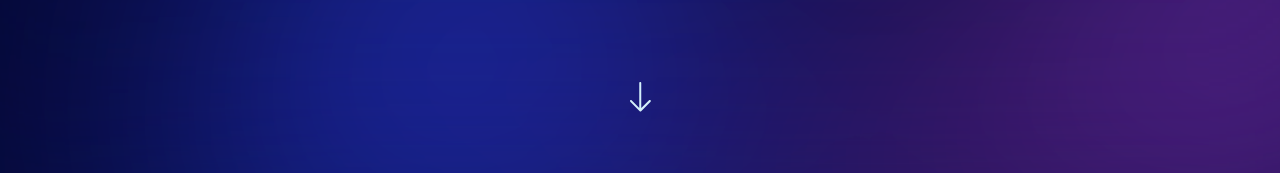
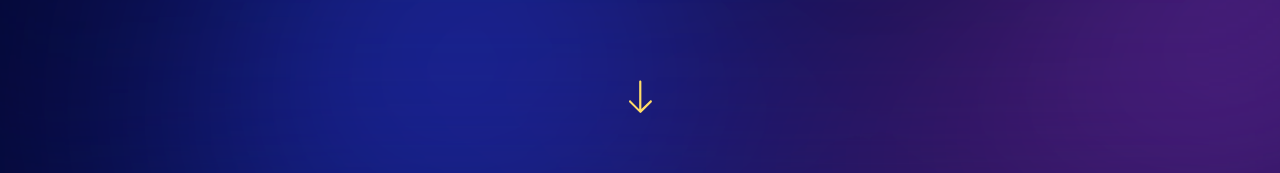
Before and after one commit to ClementJosse/portfolio, a React (Create React App) app: page / in a window 1280 px wide. In both pictures the pointer is over the icon 640 px from the left and 723 px from the top of the page. Shown: the part 626-799 px from the top of the page. Built offline with nearby package versions, Linux system fonts and the light colour scheme.

Commit message:
Ajout de l'animation de la fleche

```diff
--- a/src/App.css
+++ b/src/App.css
@@ -35,6 +35,19 @@
 .down-arrow svg {
   width: 100%;
   height: 100%;
+  transition: transform 0.15s ease, fill 0.15s ease;
+}
+
+.down-arrow svg:hover {
+  transform: scale(1.1);
+}
+
+.down-arrow path {
+  transition: fill 0.15s ease;
+}
+
+.down-arrow svg:hover path {
+  fill: #FFDC67;
 }
 
 .experiences-container{
```
Also changed, not shown: src/components/Experience/Lysoft.tsx (+5 -7 lines), src/logo.svg (deleted).
